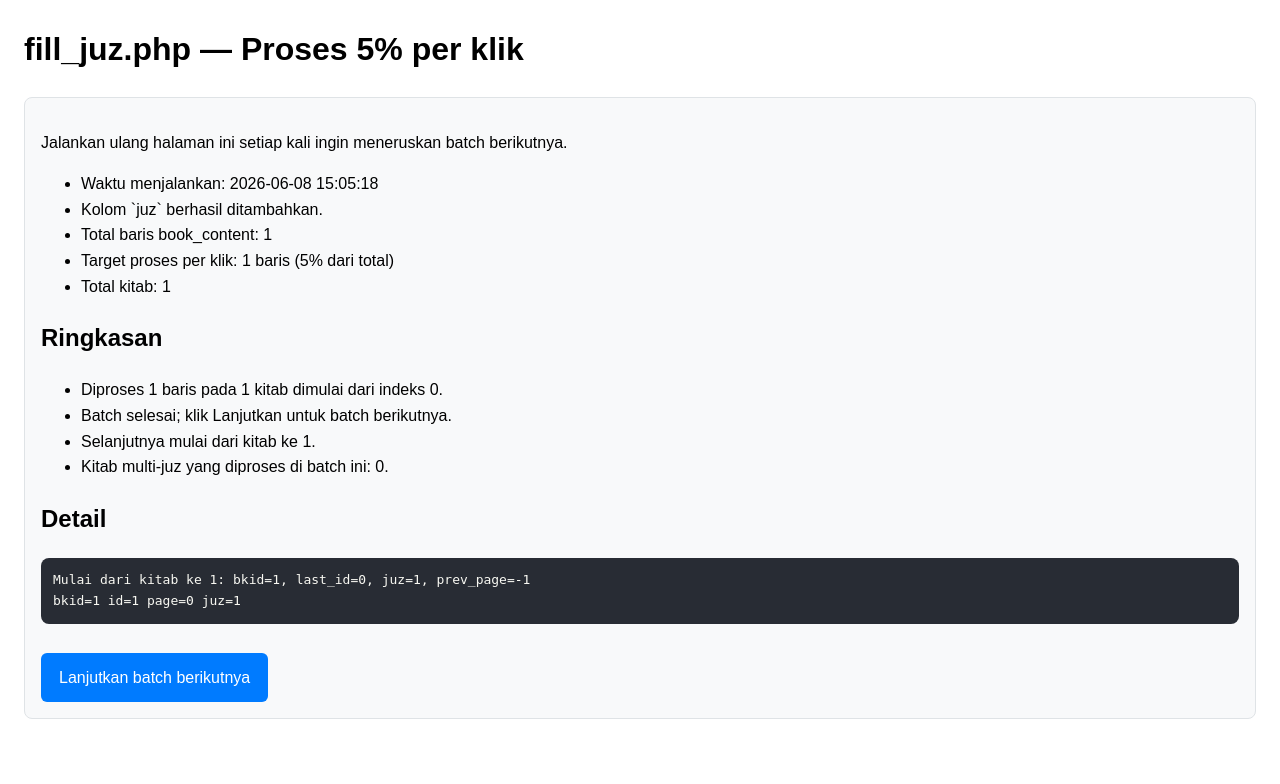
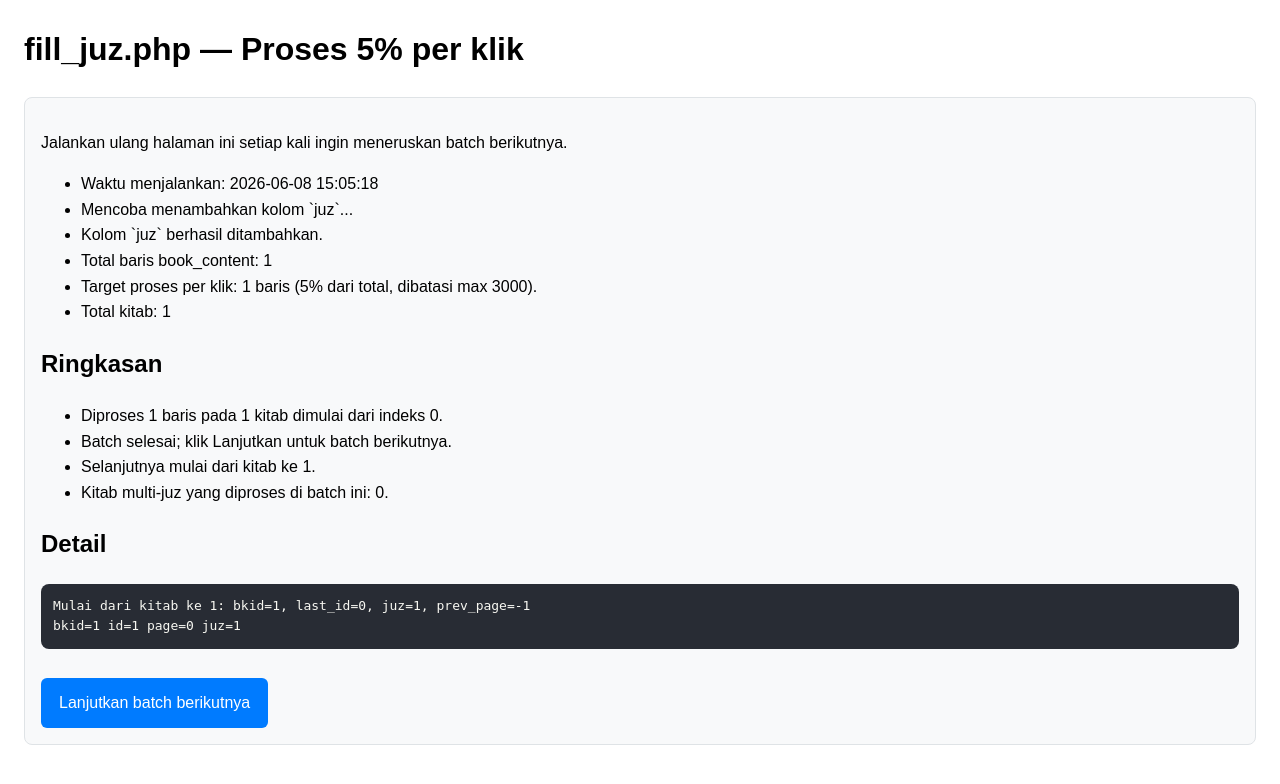
Before and after one commit to danbelajardanbelajar-blip/maktabah.quizb.my.id, a PHP site: page /fill_juz.php?action=add_column in a window 1280 px wide. Shown: the top 784 px of the page. Run offline with PHP 8.4, Linux system fonts and the light colour scheme; tables that the repository leaves empty or names only in its code hold one stand-in row (values such as "Sample post").

Commit message:
feat: enhance fill_juz.php to allow processing with improved error handling and dynamic chunk limits

```diff
--- a/fill_juz.php
+++ b/fill_juz.php
@@ -2,7 +2,7 @@
 // ============================================================
 //  fill_juz.php — Isi kolom `juz` pada tabel book_content
 //  Jalankan via browser: https://yourdomain.com/fill_juz.php
-//  Proses dicicil 5% per klik, bisa lanjut di tengah kitab
+//  Proses dicicil 5% per klik dengan tombol lanjutan
 // ============================================================
 
 // Keamanan: hanya bisa diakses dari IP server atau login admin
@@ -15,9 +15,10 @@ if (!in_array($_SERVER['REMOTE_ADDR'] ?? '', ['127.0.0.1', '::1'], true)) {
 require_once __DIR__ . '/koneksi.php';
 
 header('Content-Type: text/html; charset=utf-8');
-set_time_limit(300);
+set_time_limit(0);
 ignore_user_abort(true);
 
+$action = $_GET['action'] ?? '';
 $chunkPercent = 5;
 $currentIndex = max(0, (int)($_GET['index'] ?? 0));
 $lastId = max(0, (int)($_GET['last_id'] ?? 0));
@@ -37,21 +38,31 @@ try {
 
     $messages[] = 'Waktu menjalankan: ' . date('Y-m-d H:i:s');
 
-    $checkColumn = $pdo->query("SHOW COLUMNS FROM book_content LIKE 'juz'")->fetchAll();
-    if (empty($checkColumn)) {
+    $hasJuzColumn = (bool)$pdo->query("SHOW COLUMNS FROM book_content LIKE 'juz'")->fetch();
+
+    if (!$hasJuzColumn) {
+        if ($action === 'add_column') {
+            $messages[] = 'Mencoba menambahkan kolom `juz`...';
             $pdo->exec(
                 "ALTER TABLE book_content
                  ADD COLUMN juz SMALLINT UNSIGNED NOT NULL DEFAULT 1 AFTER page"
             );
             $messages[] = 'Kolom `juz` berhasil ditambahkan.';
+            $hasJuzColumn = true;
+        } else {
+            $summary[] = 'Kolom `juz` belum ada. Klik tombol di bawah untuk menambahkannya dulu.';
+        }
     } else {
         $messages[] = 'Kolom `juz` sudah ada.';
     }
 
+    if ($hasJuzColumn) {
         $totalRows = (int)$pdo->query('SELECT COUNT(*) FROM book_content')->fetchColumn();
         $chunkTarget = max(1, (int)ceil($totalRows * $chunkPercent / 100));
+        $chunkTarget = min($chunkTarget, 3000);
+
         $messages[] = "Total baris book_content: {$totalRows}";
-    $messages[] = "Target proses per klik: {$chunkTarget} baris ({$chunkPercent}% dari total)";
+        $messages[] = "Target proses per klik: {$chunkTarget} baris ({$chunkPercent}% dari total, dibatasi max 3000).";
 
         $bkids = $pdo
             ->query('SELECT DISTINCT bkid FROM book_content ORDER BY bkid ASC')
@@ -134,7 +145,7 @@ try {
             }
 
             $nextUrl = sprintf(
-            '?index=%d&last_id=%d&juz=%d&prev_page=%d',
+                '?action=process&index=%d&last_id=%d&juz=%d&prev_page=%d',
                 $currentIndex,
                 $lastId,
                 $juz,
@@ -168,6 +179,7 @@ try {
                 $summary[] = 'Index `idx_bkid_juz_page` berhasil ditambahkan.';
             } else {
                 $summary[] = 'Index `idx_bkid_juz_page` sudah ada.';
+            }
         }
     }
 } catch (PDOException $e) {
@@ -218,11 +230,15 @@ try {
             <pre><?= htmlspecialchars(implode("\n", $details), ENT_QUOTES, 'UTF-8') ?></pre>
         <?php endif; ?>
 
-        <?php if ($finished): ?>
+        <?php if (!$hasJuzColumn): ?>
+            <a class="button" href="?action=add_column">Tambah Kolom juz</a>
+        <?php elseif ($finished): ?>
             <p class="ok"><strong>Selesai:</strong> Semua baris sudah terproses.</p>
             <p>Setelah verifikasi, hapus file ini dari server.</p>
         <?php elseif ($nextUrl): ?>
             <a class="button" href="<?= htmlspecialchars($nextUrl, ENT_QUOTES, 'UTF-8') ?>">Lanjutkan batch berikutnya</a>
+        <?php else: ?>
+            <a class="button" href="?action=process&index=0&last_id=0&juz=1&prev_page=-1">Mulai proses</a>
         <?php endif; ?>
     </div>
 </body>
```
Also changed, not shown: app.js (+6 -1 lines). Lines whose indentation alone changed are shown as unchanged.
